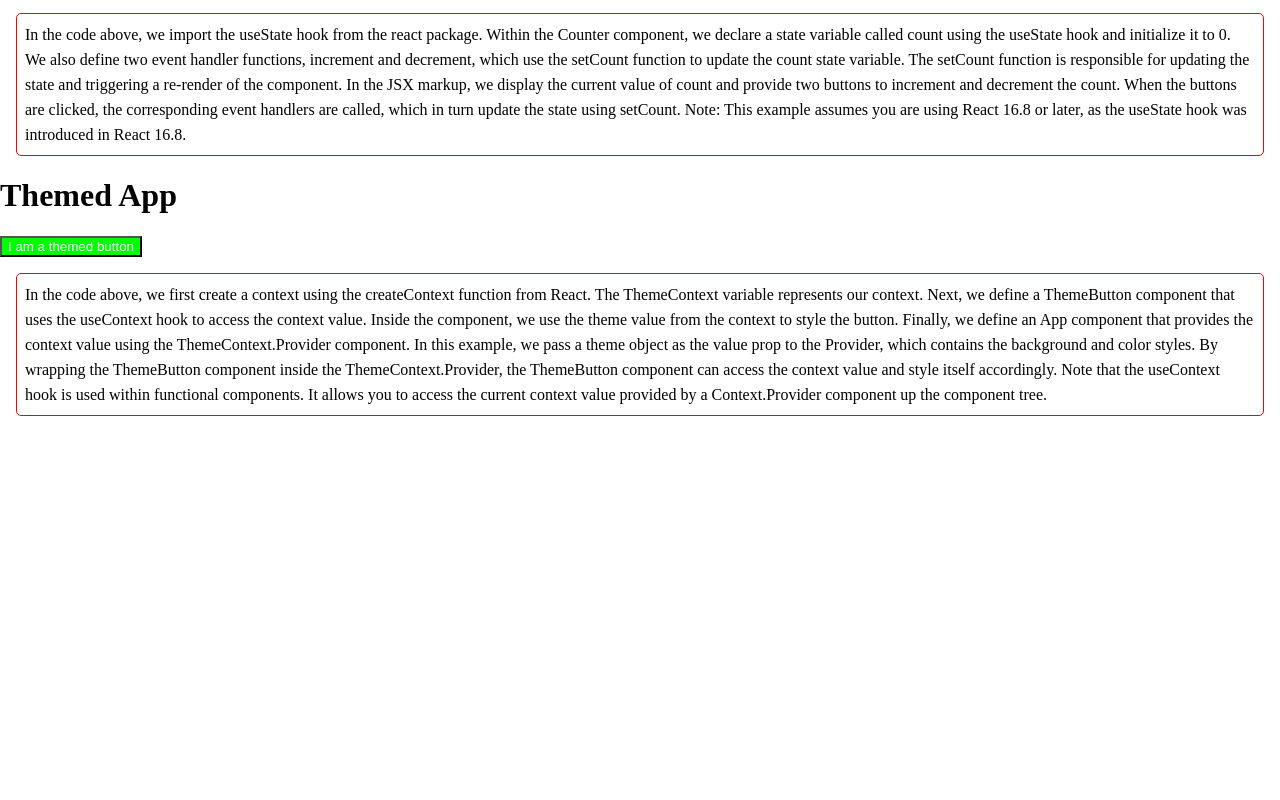
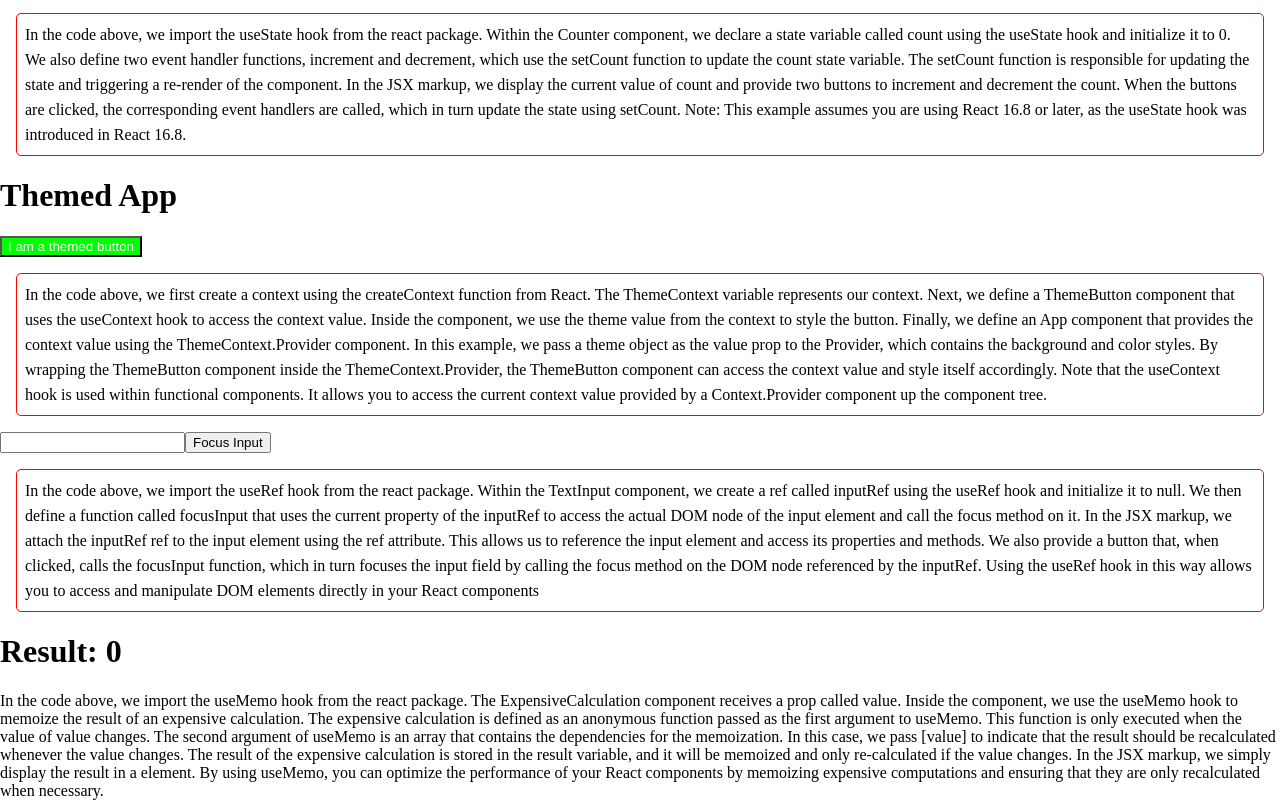
Before and after one commit to jMohammdi/React-hooks-example, a React (Create React App) app: page / in a window 1280 px wide. Shown: the part 216-1016 px from the top of the page. Before the commit the page ends 816 px from the top, so only its background shows below. Built offline with nearby package versions, Linux system fonts and the light colour scheme; no server answers.

Commit message:
add useMemo Hook

```diff
--- a/src/App.js
+++ b/src/App.js
@@ -8,6 +8,10 @@ import ExampleEffect from "./components/UseEffect";
 import ExampleUseState from "./components/UseState";
 // useContext ✅
 import ExampleContext from "./components/UseContext";
+// useRef ✅
+import ExampleRef from "./components/UseRefs";
+// useRef ✅
+import ExampleMemo from "./components/UseMemo";
 export default function App() {
   return (
     <div className="App">
@@ -15,6 +19,8 @@ export default function App() {
       <ExampleEffect />
       <ExampleUseState />
       <ExampleContext />
+      <ExampleRef />
+      <ExampleMemo />
     </div>
   );
 }
--- /dev/null
+++ b/src/components/UseMemo.jsx
@@ -0,0 +1,39 @@
+import React, { useMemo } from "react";
+
+function ExpensiveCalculation({ value }) {
+  // Perform an expensive calculation only when the value changes
+  const result = useMemo(() => {
+    // Perform the expensive calculation here
+    console.log("Performing expensive calculation...");
+    let sum = 0;
+    for (let i = 1; i <= value; i++) {
+      sum += i;
+    }
+    return sum;
+  }, [value]);
+
+  return (
+    <div>
+      <h1>Result: {result}</h1>
+      <p>
+        In the code above, we import the useMemo hook from the react package.
+        The ExpensiveCalculation component receives a prop called value. Inside
+        the component, we use the useMemo hook to memoize the result of an
+        expensive calculation. The expensive calculation is defined as an
+        anonymous function passed as the first argument to useMemo. This
+        function is only executed when the value of value changes. The second
+        argument of useMemo is an array that contains the dependencies for the
+        memoization. In this case, we pass [value] to indicate that the result
+        should be recalculated whenever the value changes. The result of the
+        expensive calculation is stored in the result variable, and it will be
+        memoized and only re-calculated if the value changes. In the JSX markup,
+        we simply display the result in a element. By using useMemo, you can
+        optimize the performance of your React components by memoizing expensive
+        computations and ensuring that they are only recalculated when
+        necessary.
+      </p>
+    </div>
+  );
+}
+
+export default ExpensiveCalculation;
--- /dev/null
+++ b/src/components/UseRefs.jsx
@@ -0,0 +1,34 @@
+import React, { useRef } from "react";
+
+function TextInput() {
+  // Create a ref using useRef
+  const inputRef = useRef(null);
+
+  // Function to focus the input field
+  const focusInput = () => {
+    inputRef.current.focus();
+  };
+
+  return (
+    <div>
+      <input type="text" ref={inputRef} />
+      <button onClick={focusInput}>Focus Input</button>
+      <p className="text">
+        In the code above, we import the useRef hook from the react package.
+        Within the TextInput component, we create a ref called inputRef using
+        the useRef hook and initialize it to null. We then define a function
+        called focusInput that uses the current property of the inputRef to
+        access the actual DOM node of the input element and call the focus
+        method on it. In the JSX markup, we attach the inputRef ref to the input
+        element using the ref attribute. This allows us to reference the input
+        element and access its properties and methods. We also provide a button
+        that, when clicked, calls the focusInput function, which in turn focuses
+        the input field by calling the focus method on the DOM node referenced
+        by the inputRef. Using the useRef hook in this way allows you to access
+        and manipulate DOM elements directly in your React components
+      </p>
+    </div>
+  );
+}
+
+export default TextInput;
```
